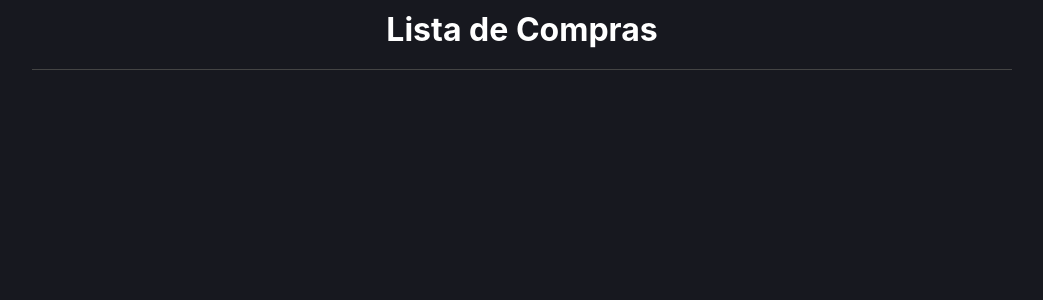
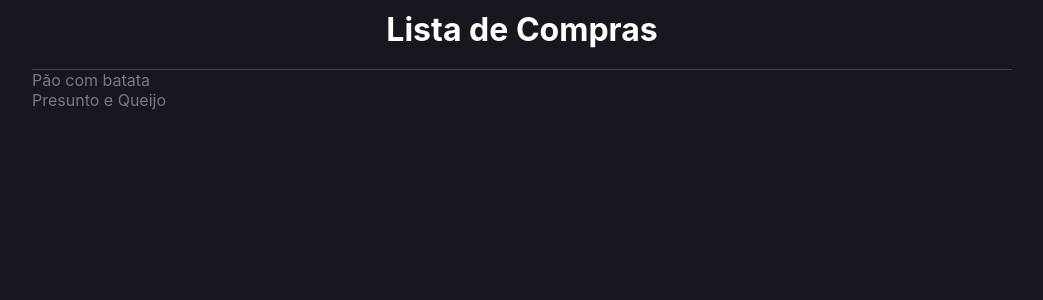
Before and after one commit to IvanMatt8/Lista-de-compras, a React (Create React App) app: page / in a window 1280 px wide. Shown: the top 300 px of the page, without its empty margins (118-1161 px from the left). Built offline with nearby package versions, Linux system fonts and the light colour scheme.

Commit message:
:rocket: Import do Item e ListItem na estrutura principal do projeto.

```diff
--- a/src/App.tsx
+++ b/src/App.tsx
@@ -1,6 +1,7 @@
 import { useState } from "react";
 import * as C from "./App.styles";
-import { Item } from "./types/item";
+import { Item } from "./types/Item";
+import { ListItem } from "./components/ListItem";
 
 const App = () => {
   const [list, setList] = useState<Item[]>([
@@ -11,6 +12,12 @@ const App = () => {
     <C.Container>
       <C.Area>
         <C.Header>Lista de Compras </C.Header>
+
+        {/* {***} */}
+
+        {list.map((item, index) => (
+          <ListItem key={index} item={item} />
+        ))}
       </C.Area>
     </C.Container>
   );
```
